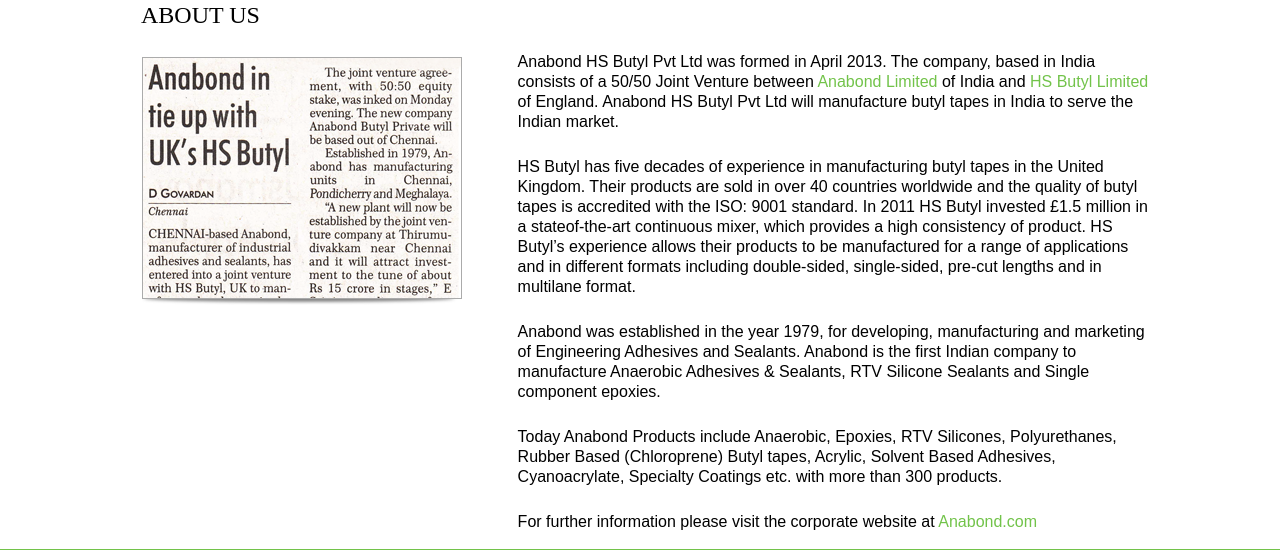
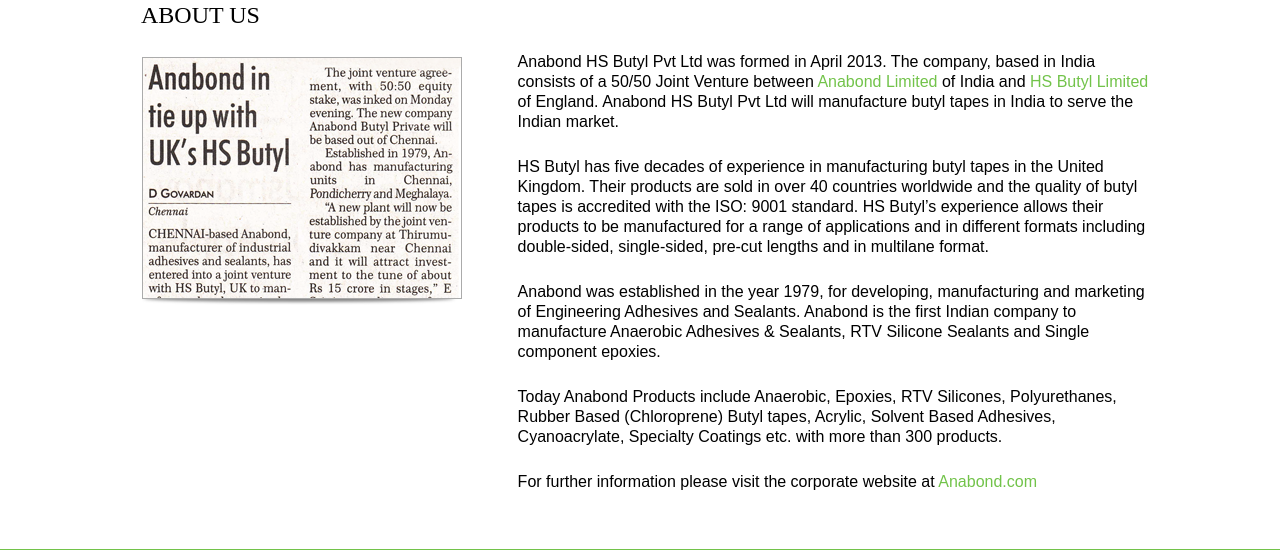
Before and after one commit to Digitalchakra/Anabond-HSButyl, a CodeIgniter app: page /hsbutyl/about in a window 1280 px wide. Shown: the part 177-727 px from the top of the page. Run offline with CodeIgniter, Linux system fonts and the light colour scheme; some libraries are stand-ins or nearby versions; some web fonts are replaced.

Commit message:
txt change

```diff
--- a/application/views/about.php
+++ b/application/views/about.php
@@ -6,7 +6,7 @@
       </div>
       <div class="abt_rit">
       	<p>Anabond HS Butyl Pvt Ltd was formed in April 2013.  The company, based in India consists of a 50/50 Joint Venture between <a href="http://www.anabond.com/index.htm">Anabond Limited</a> of India and <a href="http://www.hsbutyl.com/">HS Butyl Limited</a> of England. Anabond HS Butyl Pvt Ltd will manufacture butyl tapes in India to serve the Indian market.</p>
-      	<p>HS Butyl has five decades of experience in manufacturing butyl tapes in the United Kingdom. Their products are sold in over 40 countries worldwide and the quality of butyl tapes is accredited with the ISO: 9001 standard. In 2011 HS Butyl invested £1.5 million in a stateof-the-art continuous mixer, which provides a high consistency of product.  HS Butyl’s experience allows their products to be manufactured for a range of applications and in different formats including double-sided, single-sided, pre-cut lengths and in multilane format.</p>
+      	<p>HS Butyl has five decades of experience in manufacturing butyl tapes in the United Kingdom. Their products are sold in over 40 countries worldwide and the quality of butyl tapes is accredited with the ISO: 9001 standard. HS Butyl’s experience allows their products to be manufactured for a range of applications and in different formats including double-sided, single-sided, pre-cut lengths and in multilane format.</p>
       	<p>Anabond was established in the year 1979, for developing, manufacturing and marketing of Engineering Adhesives and Sealants. Anabond is the first Indian company to manufacture Anaerobic Adhesives & Sealants, RTV Silicone Sealants and Single component epoxies.</p>
       	<p>Today Anabond Products include Anaerobic, Epoxies, RTV Silicones, Polyurethanes, Rubber Based (Chloroprene) Butyl tapes, Acrylic, Solvent Based Adhesives, Cyanoacrylate, Specialty Coatings etc. with more than 300 products.</p>
       	<p>For further information please visit the corporate website at <a href="http://www.anabond.com/">Anabond.com</a></p>
```
